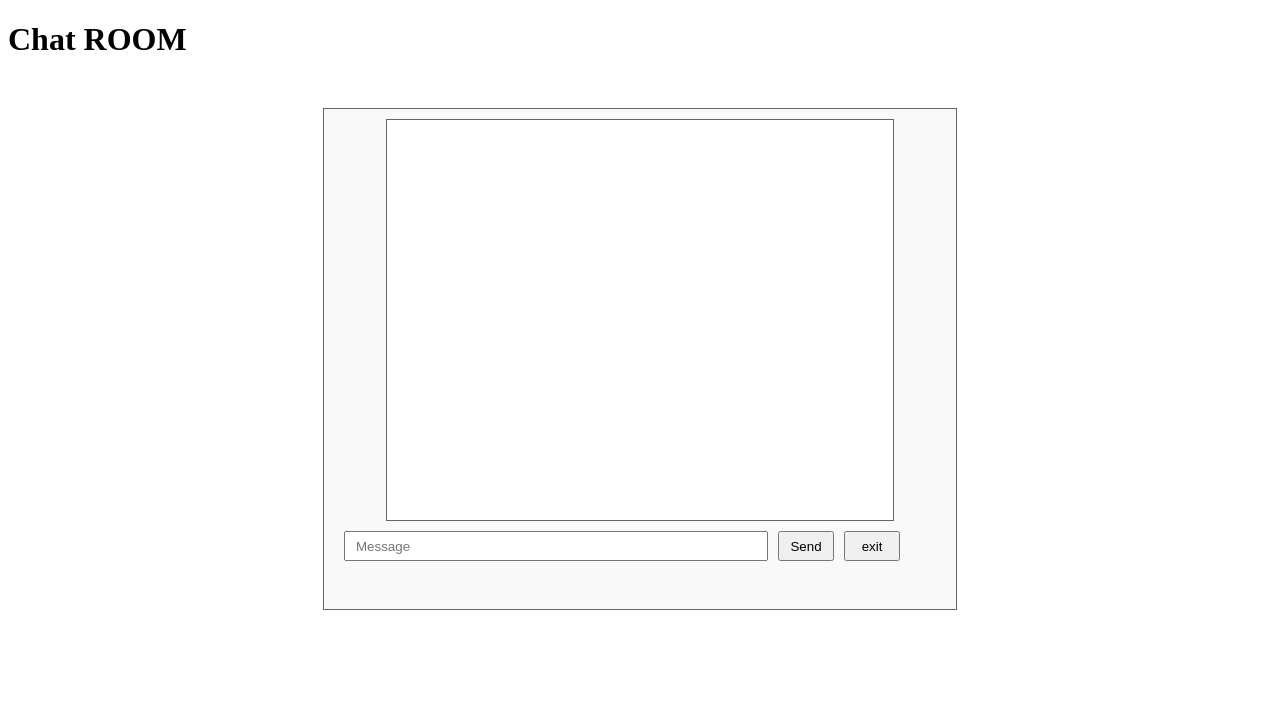
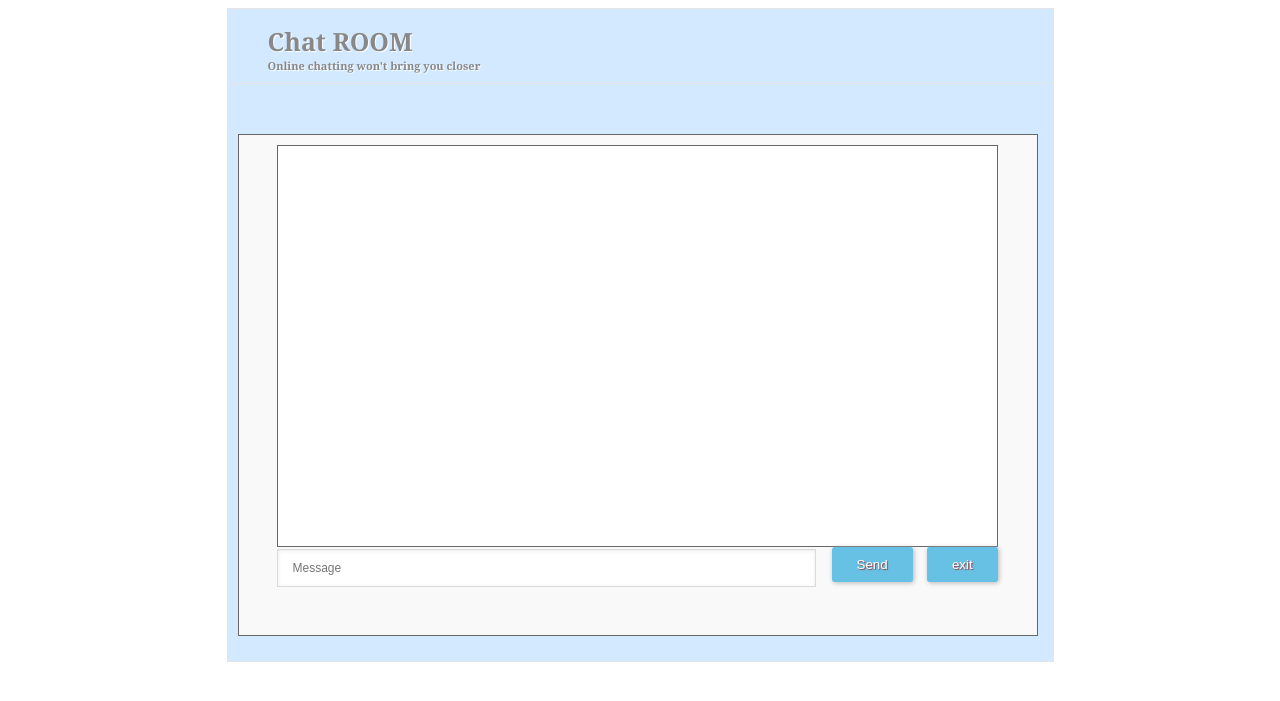
Before and after one commit to GitOad/student-forum, a Flask app: page / in a window 1280 px wide. Shown: the top 701 px of the page. Run offline with Flask 2, Linux system fonts and the light colour scheme; some libraries are stand-ins or nearby versions.

Commit message:
Update index.html

```diff
--- a/chatRoom/templates/index.html
+++ b/chatRoom/templates/index.html
@@ -3,15 +3,67 @@
 <head>
     <title>Flask-SocketIO</title>
     <style type="text/css">
+        .basic-grey {
+            margin-left:auto;
+            margin-right:auto;
+            max-width: 800px;
+            background: #D2E9FF;
+            padding: 25px 15px 25px 10px;
+            font: 16px Georgia, "Times New Roman", Times, serif;
+            color: #888;
+            text-shadow: 1px 1px 1px #FFF;
+            border:1px solid #E4E4E4;
+        }
+        .basic-grey h1 {
+            font-size: 25px;
+            padding: 0px 0px 10px 40px;
+            display: block;
+            border-bottom:1px solid #E4E4E4;
+            margin: -10px -15px 30px -10px;;
+            color: #888;
+        }
+        .basic-grey h1>span {
+            display: block;
+            font-size: 11px;
+        }
+        .basic-grey input[type="text"]{
+            border: 1px solid #DADADA;
+            color: #888;
+            height: 30px;
+            margin-bottom: 16px;
+            margin-right: 6px;
+            margin-top: 2px;
+            outline: 0 none;
+            padding: 3px 3px 3px 5px;
+            width: 66.3%;
+            font-size: 12px;
+            line-height:15px;
+            box-shadow: inset 0px 1px 4px #ECECEC;
+            -moz-box-shadow: inset 0px 1px 4px #ECECEC;
+            -webkit-box-shadow: inset 0px 1px 4px #ECECEC;
+        }
+        .basic-grey .button {
+            background: #66C1E4;
+            border: none;
+            padding: 10px 25px 10px 25px;
+            color: #FFF;
+            box-shadow: 1px 1px 5px #B6B6B6;
+            border-radius: 3px;
+            text-shadow: 1px 1px 1px #9E3F3F;
+            cursor: pointer;
+        }
+        .basic-grey .button:hover {
+            background: #3EB1DD;
+        }
         .talk_box{
-            width: 50%;
+            width: auto;
             height: 500px;
             border: 1px solid #666;
             margin:50px auto 0;
             background: #f9f9f9;
         }
         .talk_show{
-            width: 80%;
+            width: 90%;
             height: 80%;
             border:1px solid #666;
             background: #fff;
@@ -27,15 +79,9 @@
             height: 26px;
             padding: 0px;
             float:left;
-            margin-left:10px;
+            margin-left:38px;
             outline: none;
             text-indent: 10px;
-        }
-        .talk_sub{
-            width: 56px;
-            height: 30px;
-            float:left;
-            margin-left: 10px;
         }
         .aChat{
             margin: 10px;
@@ -58,6 +104,7 @@
             color:#fff;
             padding: 5px 10px;
         }
+        form{display:inline;}
     </style>
     <script type="text/javascript" src="//code.jquery.com/jquery-1.4.2.min.js"></script>
     <script type="text/javascript" src="//cdnjs.cloudflare.com/ajax/libs/socket.io/1.3.5/socket.io.min.js"></script>
@@ -102,7 +149,10 @@
     </script>
 </head>
 <body>
-    <h1>Chat ROOM</h1>
+    <div class="basic-grey">
+        <h1>Chat ROOM
+        <span>Online chatting won't bring you closer</span>
+        </h1>
 
         <div class="talk_box">
             <div class="talk_show" id="scrolldiv">
@@ -111,11 +161,12 @@
             <form class="talk_input" id="send_room" method="POST" action='#'>
 
                 <input type="text" class="talk_word" name="room_data" id="room_data" placeholder="Message">
-            <input type="submit" class="talk_sub" value="Send">
+                <input type="submit" class="button" value="Send">
             </form>
             <form id="disconnect" method="POST" action="#">
-            <input type="submit" class="talk_sub" value="exit">
+                <input type="submit" class="button" value="exit">
             </form>
+        </div>
     </div>
 </body>
 </html>
```
Lines whose indentation alone changed are shown as unchanged.
